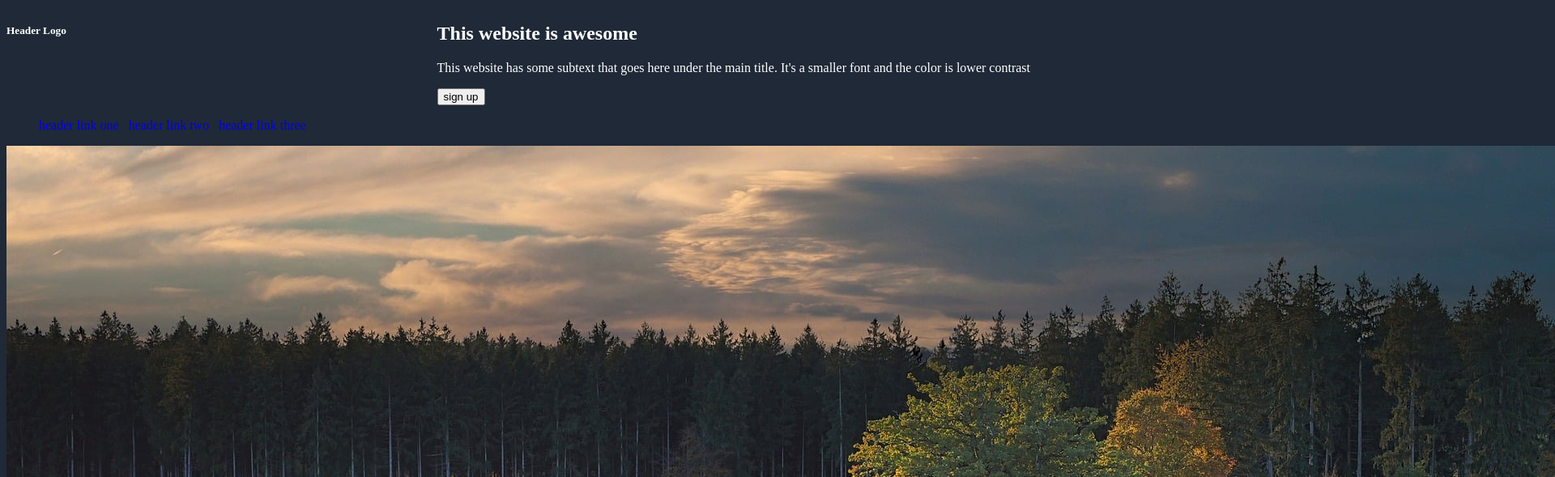
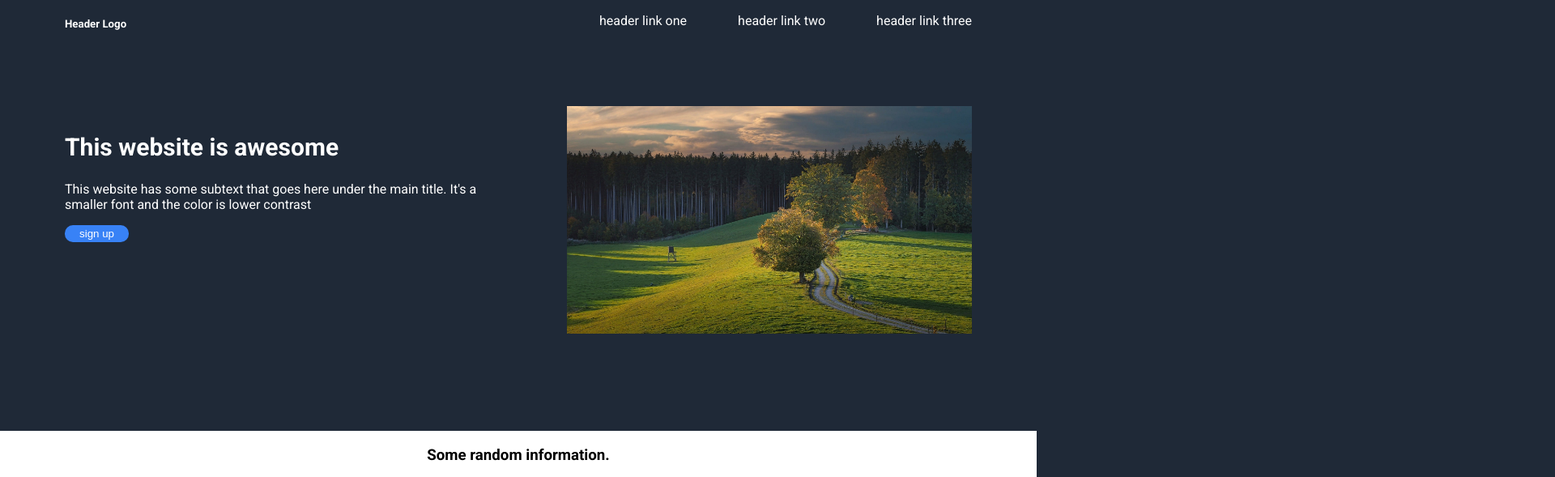
Before and after one commit to JakeAmoah/landing-page, a plain HTML site: page index.html in a window 1280 px wide. Shown: the top 589 px of the page at 81% size, 1920 px wide, since content can reach past the window. Drawn offline with Linux system fonts and the light colour scheme.

Commit message:
called the Roboto font in the css file

```diff
--- a/css/style.css
+++ b/css/style.css
@@ -5,33 +5,69 @@ body {
     justify-content: space-between;
      background-color:#1f2937;
      color:white;
+     margin:0;
+     font-family: "Roboto", sans-serif;
+}
+
+h2 {
+    font-size:30px;
+}
+
+
+.containment {
+    display: flex;
+    justify-content: space-around;
+    padding: 0px 80px;
+    gap:60px;
 }
 
 .header {
+    flex-wrap: wrap;
+    flex:1;
+    min-width:0;
+    display:flex;
+    flex-direction: column;
+    gap:80px;
+}
+
+.list {
+    width: 500px;
+    display:flex;
+    flex-direction: column;
+    gap:80px;
+}
+
+img {
+    width:100%;
+    display: block;
+}
+ul {
     display:flex;
     justify-content: space-between;
+    list-style-type: none;
+    text-align: end;
 }
 
-ul {
-    display:flex;
-    gap:12px;
-    list-style-type: none;
+.first {
+    border-radius: 10px;
+    color:white;
+    border:#3882f6;
+    padding:3px 18px;
+    background-color: #3882f6;
 }
 
 a {
     text-decoration: none;
+    color:white;
 }
 
-.hero {
-    display:flex;
-}
 
 button {
     flex-shrink: 0;
 }
 
-.divide {
-flex-wrap: wrap;
+h5 ul{
+    margin-top: 0;
 }
 
 h3 {
```
